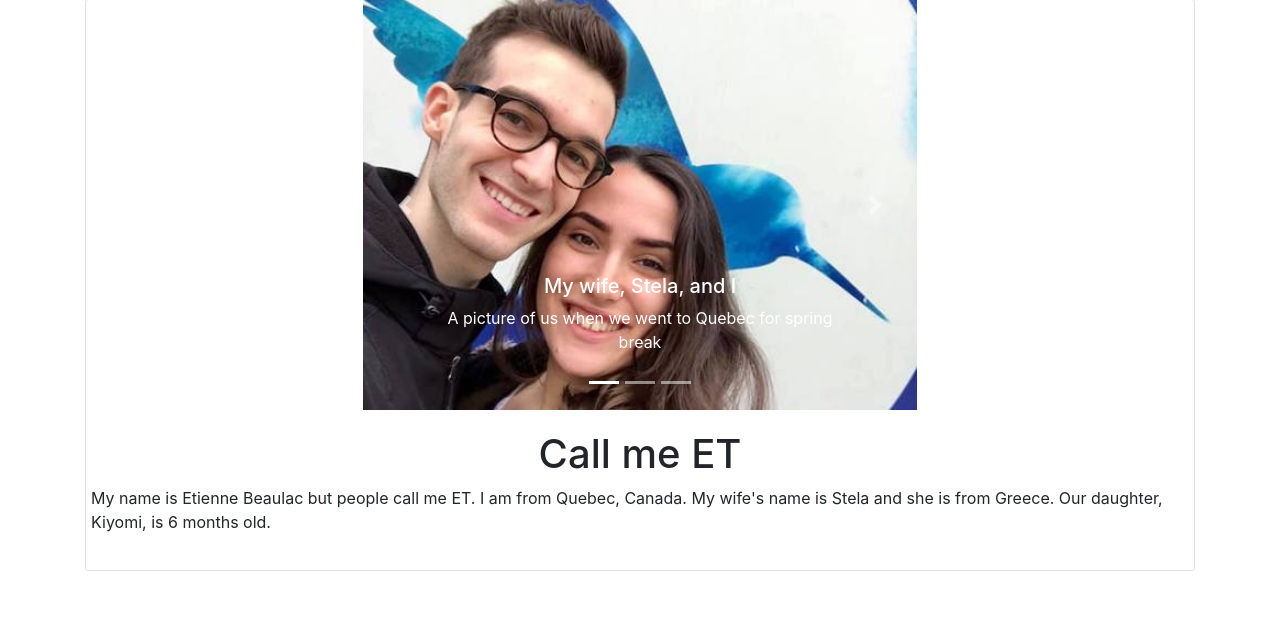
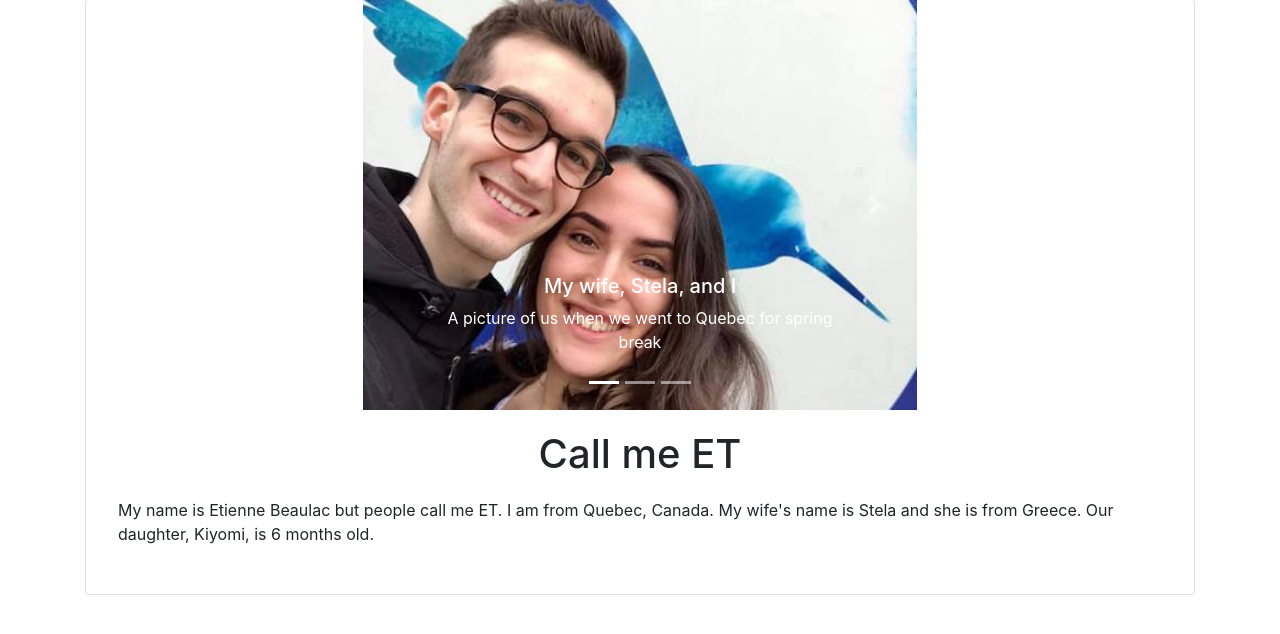
Before and after one commit to EtienneBBeaulac/cs_313, a PHP site: page / in a window 1280 px wide. Shown: the part 57-691 px from the top of the page. Run offline with PHP 8.4, Linux system fonts and the light colour scheme.

Commit message:
add text

```diff
--- a/web/index.php
+++ b/web/index.php
@@ -19,10 +19,8 @@
           <div class="row justify-content-center">
             <h1 class>Call me ET</h1>
           </div>
-          <div class="row justify-content-center">
-            <p>My name is Etienne Beaulac but people call me ET. I am from Quebec, Canada.
+          <p class="main-text">My name is Etienne Beaulac but people call me ET. I am from Quebec, Canada.
             My wife's name is Stela and she is from Greece. Our daughter, Kiyomi, is 6 months old.</p>
-          </div>
       </div>
     </div>
   </div>
--- a/web/style.css
+++ b/web/style.css
@@ -7,3 +7,7 @@
   display: block;
   margin: 0 auto;
 }
+
+.main-text {
+  padding: 0.75rem;
+}
```
